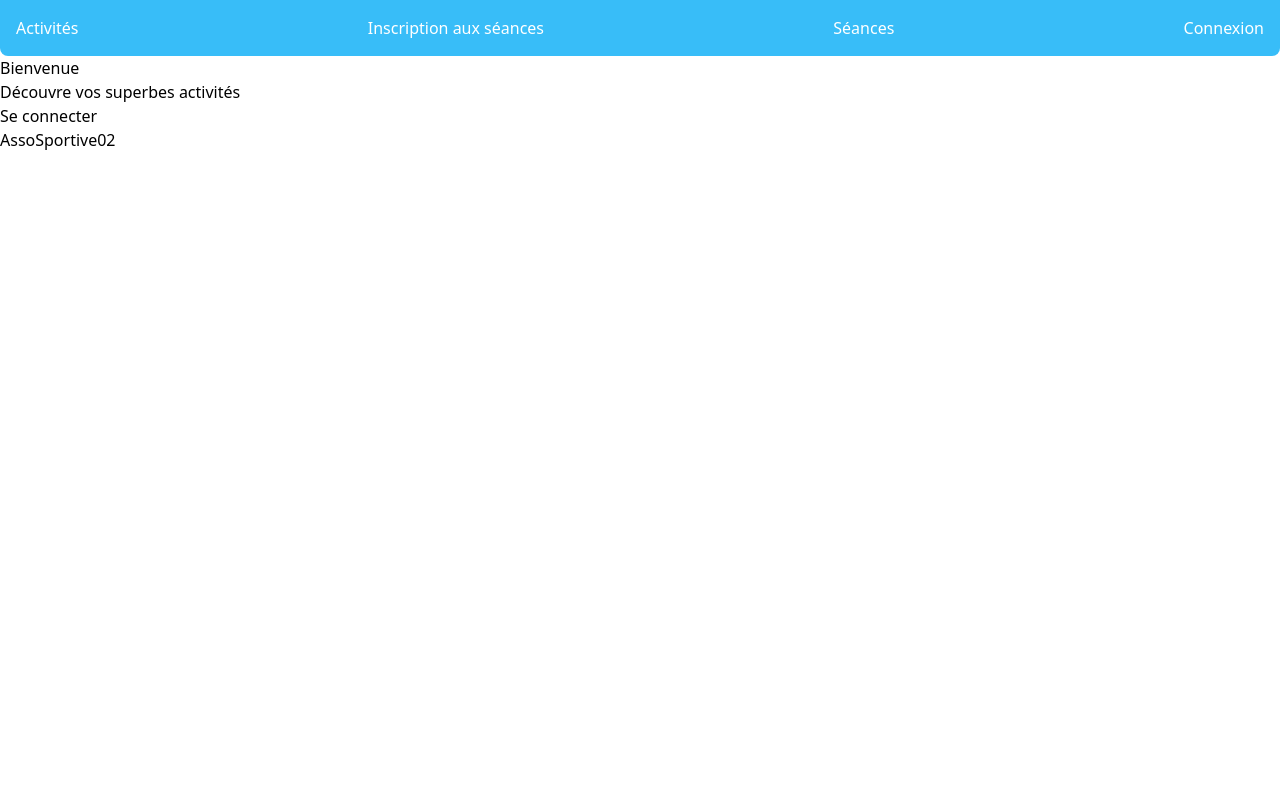
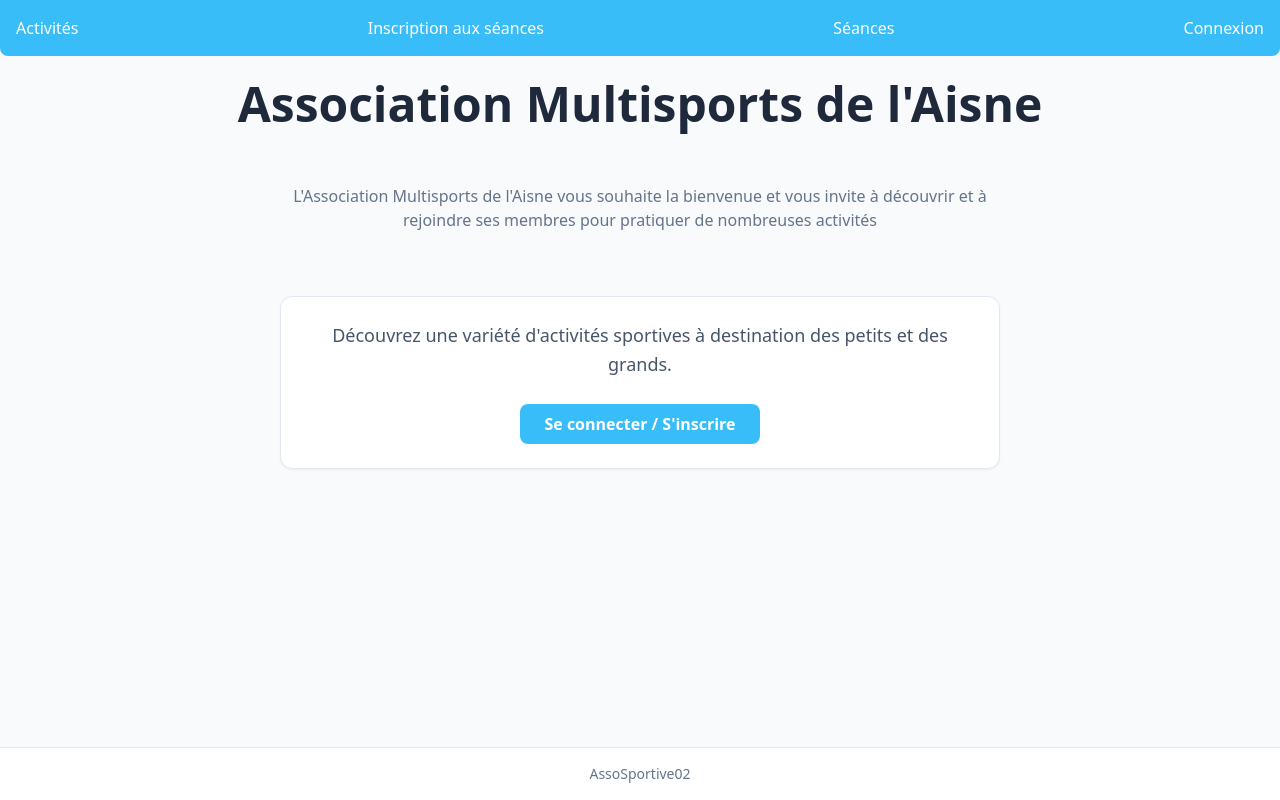
Before and after one commit to romainravasini-del/BriefDjango, a Django app: page / in a window 1280 px wide. Run offline with Django 5.2, Linux system fonts and the light colour scheme; some libraries are stand-ins or nearby versions.

Commit message:
modifications graphiques des htmls

```diff
--- a/AssoSportive02/accueil/templates/accueil/accueil.html
+++ b/AssoSportive02/accueil/templates/accueil/accueil.html
@@ -1,21 +1,34 @@
 {% extends "base.html" %}
-
+{% load static %}
 {% block content %}
 
-<h1>Bienvenue</h1>
+<h1 class="text-5xl font-bold text-slate-800 text-center">Association Multisports de l'Aisne </h1>
+<div class="max-w-3xl mx-auto py-10 px-6">
+    <p class="text-slate-500 text-center mt-4 mb-16">L'Association Multisports de l'Aisne vous souhaite la bienvenue et
+        vous invite à découvrir et à rejoindre ses membres pour pratiquer de nombreuses activités</p>
+    <div class="grid grid-cols-1 md:grid-cols-2 gap-8">
+        <section class="bg-white p-6 rounded-xl shadow-sm border border-slate-200 md:col-span-2 text-center">
 
-<p>
-    Découvre vos superbes activités
-</p>
+            <p class="text-slate-600 text-lg leading-relaxed mb-6">
+                Découvrez une variété d'activités sportives à destination des petits et des grands.
+            </p>
 
-{% if user.is_authenticated %}
+            {% if user.is_authenticated %}
 
-<a href="{% url 'Espace_membre' %}"> Mon espace membre </a>
+            <a href="{% url 'Espace_membre' %}"
+                class="inline-block w-full sm:w-auto bg-sky-400 hover:bg-sky-500 text-white font-semibold py-2 px-6 rounded-lg transition text-center">
+                Mon espace membre </a>
 
-{% else %}
+            {% else %}
 
-<a href="{% url 'connexion' %}"> Se connecter </a>
+            <a href="{% url 'connexion' %}"
+                class="inline-block w-full sm:w-auto bg-sky-400 hover:bg-sky-500 text-white font-semibold py-2 px-6 rounded-lg transition text-center">
+                Se connecter / S'inscrire </a>
 
-{% endif %}
+            {% endif %}
+
+        </section>
+    </div>
+</div>
 
 {% endblock %}
--- a/AssoSportive02/templates/base.html
+++ b/AssoSportive02/templates/base.html
@@ -9,7 +9,7 @@
     <script src="https://cdn.tailwindcss.com"></script>
 </head>
 
-<body>
+<body class="min-h-screen flex flex-col bg-slate-50 text-slate-800">
     <nav>
         <ul class="flex items-center justify-between gap-6 bg-sky-400 text-white p-4 rounded-b-lg">
             <li><a href="#">Activités</a></li>
@@ -27,11 +27,18 @@
             {% endif %}
         </ul>
     </nav>
-    <main>
+    <main class="flex-1 max-w-6xl w-full mx-auto p-6">
+        {% if messages %}
+            {% for message in messages %}
+                <div class="mb-4 p-4 rounded-lg bg-sky-100 text-sky-800">
+                    {{ message }}
+                </div>
+            {% endfor %}
+        {% endif %}
         {% block content %}
         {% endblock %}
     </main>
-    <footer>
+    <footer class="text-center text-sm text-slate-500 py-4 border-t border-slate-200 bg-white">
         <p>AssoSportive02</p>
     </footer>
 </body>
```
Also changed, not shown: AssoSportive02/accueil/templates/accueil/connexion.html (+18 -6 lines).
